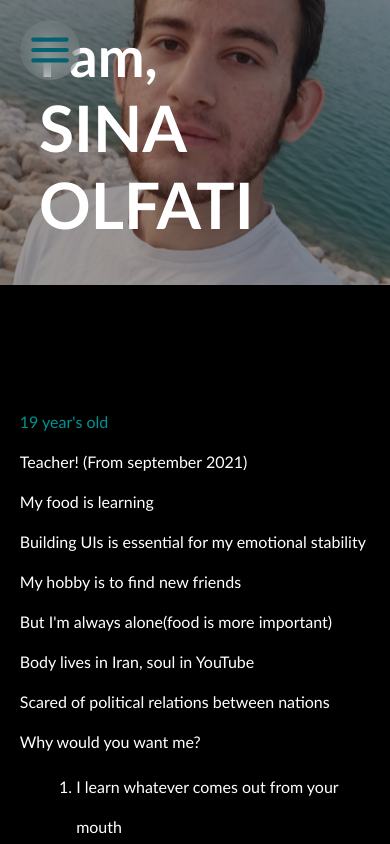
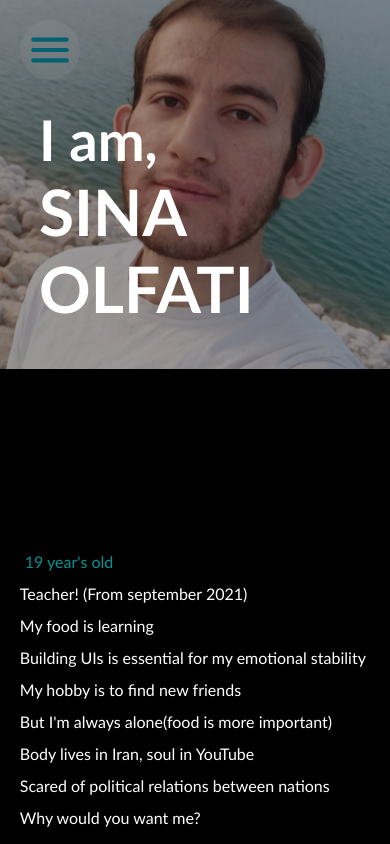
Before and after one commit to sina-olfati/sina-olfati-site, a React (Create React App) app: page / in a window 390 px wide. In both pictures the pointer is over the item "19 year's old". Built offline with nearby package versions, Linux system fonts and the light colour scheme; a web font is replaced by a local one.

Commit message:
Home: About: improving hover effect

```diff
--- a/src/components/home/About.css
+++ b/src/components/home/About.css
@@ -28,6 +28,7 @@
 
 .about-home-ul li:hover {
     color: #009393;
+    padding: 0 5px;
 }
 
 .about-home-ul ol  {
@@ -41,5 +42,6 @@
     .about-home-ul li {
         font-size: 1rem;
         margin: 0 10px;
+        line-height: 2rem;
     }
 }
```
